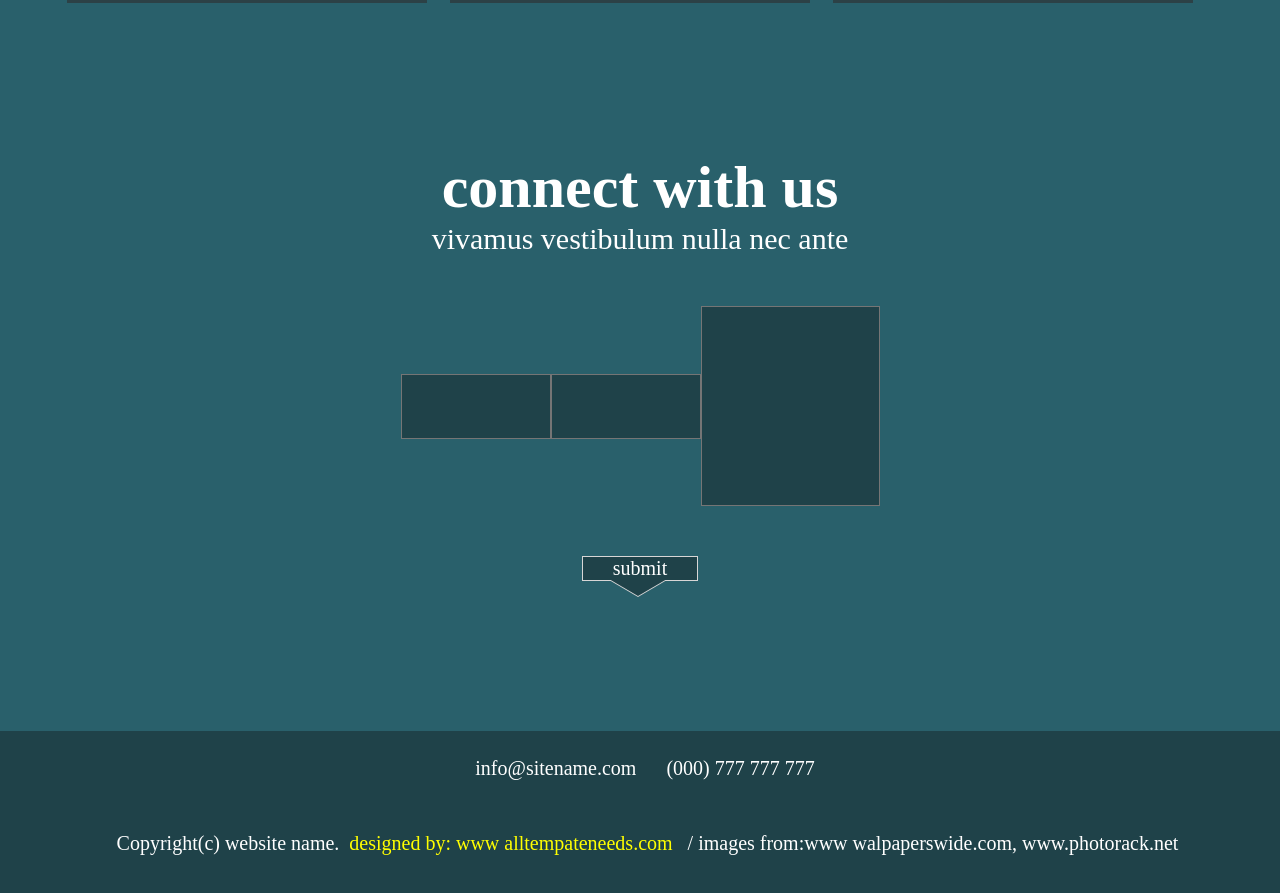
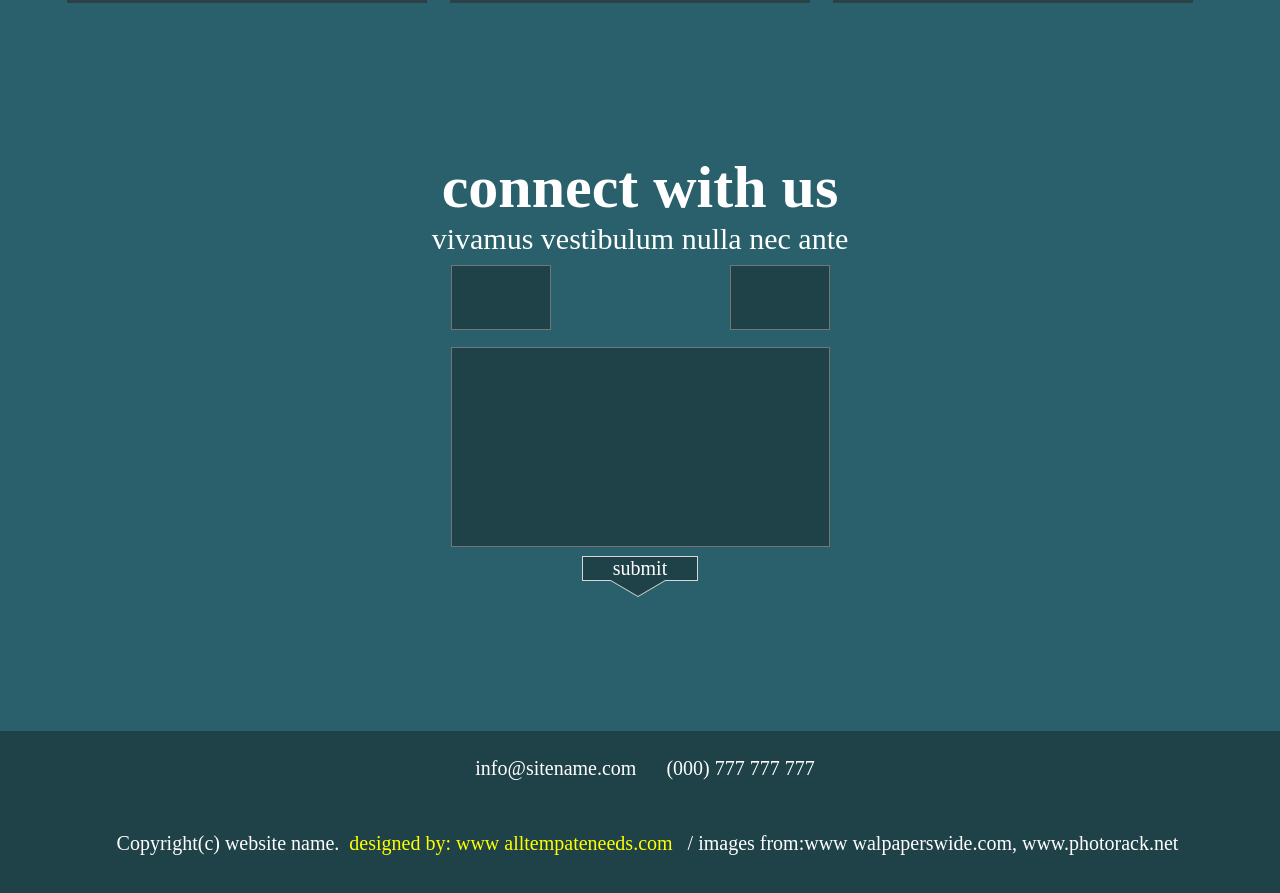
Before and after one commit to digidon07/kg, a plain HTML site: page index.html in a window 1280 px wide. Shown: the part 1856-2749 px from the top of the page. Drawn offline with Linux system fonts and the light colour scheme.

Commit message:
Update макет.css

```diff
--- a/макет.css
+++ b/макет.css
@@ -304,7 +304,8 @@ body{
     font-size: 60px;
 }
 form input{
-    max-width: 150px;
+    width: 100%;
+    max-width: 100px;
     min-height: 65px;
     background-color: #1f4249;
     border: solid 1px rgb(117, 117, 117);
```
